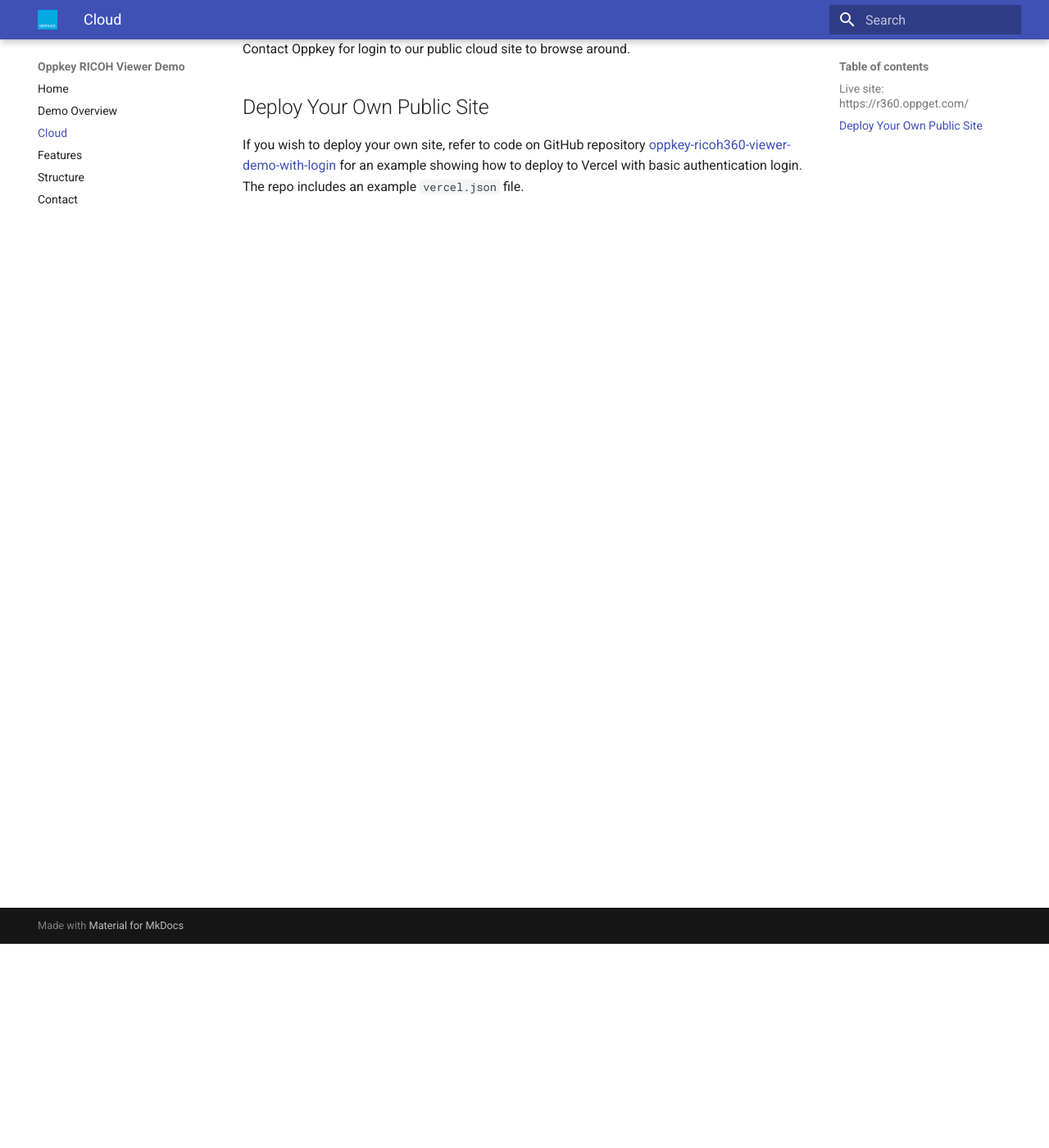
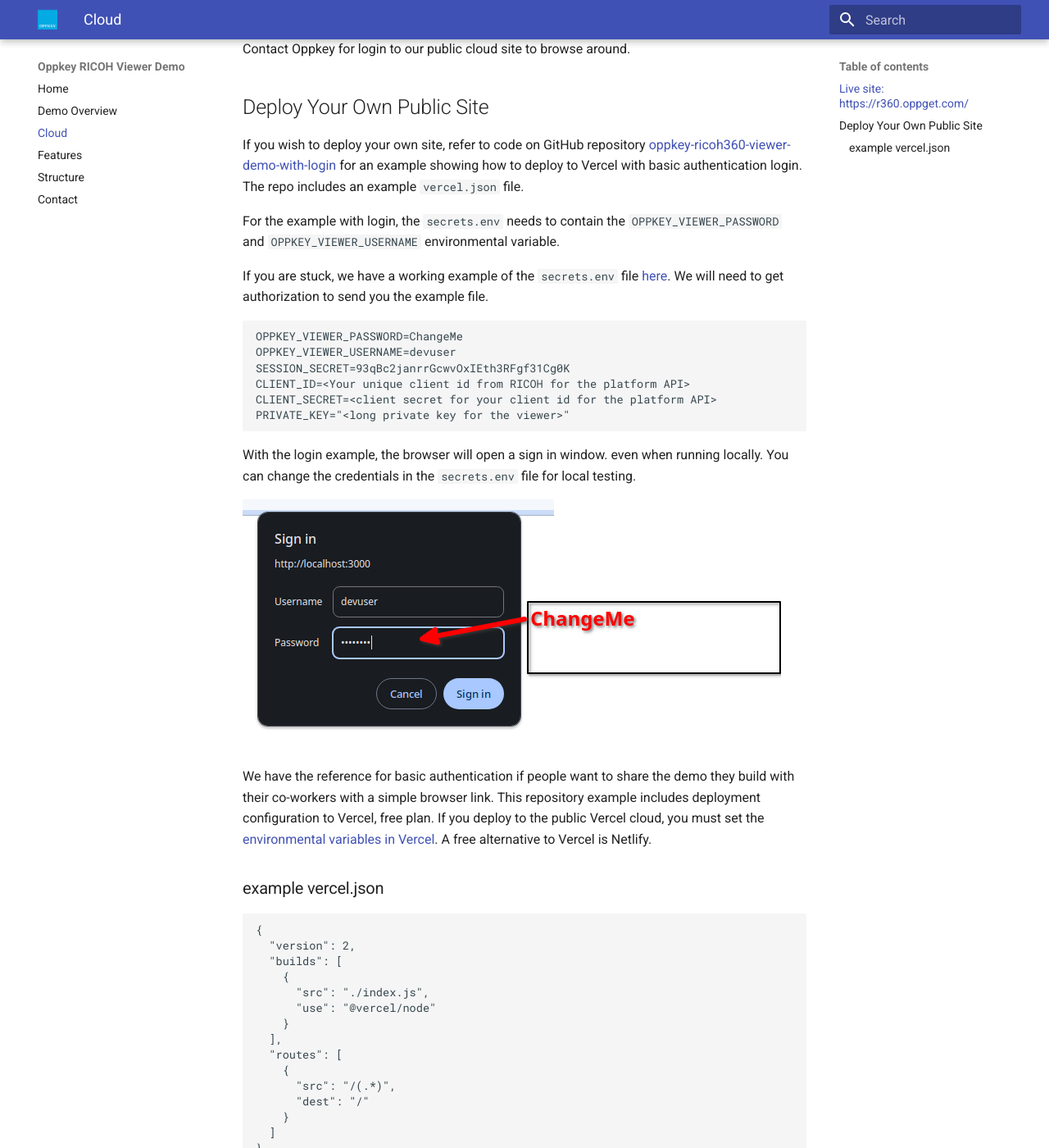
Before and after one commit to theta360developers/ricoh-viewer, an MkDocs documentation site: the page built from docs/cloud.md, in a window 1280 px wide and 1400 px high, scrolled down 249 px. Shown: the whole window at 82% size. Built offline with MkDocs 1.6.1 and Material for MkDocs 9.7.7, drawn with Linux system fonts in a browser that asks for light colours.

Commit message:
updated cloud section

````diff
--- a/docs/cloud.md
+++ b/docs/cloud.md
@@ -12,3 +12,53 @@
 If you wish to deploy your own site, refer to code on GitHub
 repository [oppkey-ricoh360-viewer-demo-with-login](https://github.com/codetricity/oppkey-ricoh360-viewer-demo-with-login) for an example showing how to deploy to Vercel with basic authentication
 login. The repo includes an example `vercel.json` file.
+
+For the example with login, the `secrets.env` needs to contain
+the `OPPKEY_VIEWER_PASSWORD` and `OPPKEY_VIEWER_USERNAME`
+environmental variable.
+
+If you are stuck, we have a working example of the `secrets.env` file
+[here](https://github.com/codetricity/oppkey-ricoh-viewer-credentials).
+We will need to get authorization to send you the example file.
+
+```text
+OPPKEY_VIEWER_PASSWORD=ChangeMe
+OPPKEY_VIEWER_USERNAME=devuser
+SESSION_SECRET=93qBc2janrrGcwvOxIEth3RFgf31Cg0K
+CLIENT_ID=<Your unique client id from RICOH for the platform API>
+CLIENT_SECRET=<client secret for your client id for the platform API>
+PRIVATE_KEY="<long private key for the viewer>"
+```
+
+With the login example, the browser will open a sign in window.
+even when running locally.  You can change the credentials
+in the `secrets.env` file for local testing.
+
+![ login](images/cloud/login_credentials.png)
+
+We have the reference for basic authentication if people want to share the demo they
+build with their co-workers with a simple browser link.  This repository example includes deployment configuration
+to Vercel, free plan.  If you deploy to the public
+Vercel cloud, you must set the [environmental
+variables in Vercel](https://vercel.com/docs/projects/environment-variables). A free alternative to Vercel is
+Netlify.
+
+### example vercel.json
+
+```json
+{
+  "version": 2,
+  "builds": [
+    {
+      "src": "./index.js",
+      "use": "@vercel/node"
+    }
+  ],
+  "routes": [
+    {
+      "src": "/(.*)",
+      "dest": "/"
+    }
+  ]
+}
+```
````
Also changed, not shown: docs/images/cloud/login_credentials.png (added).
